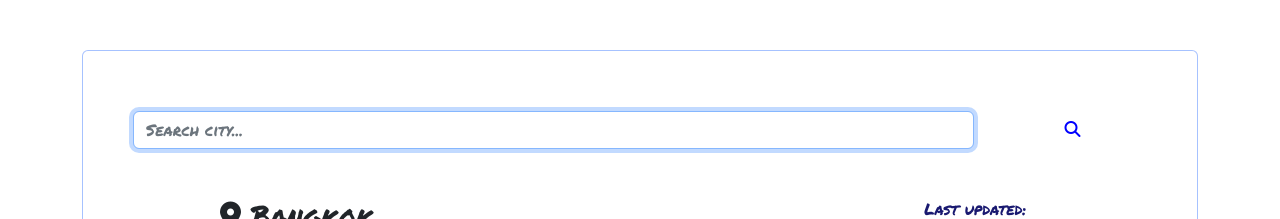
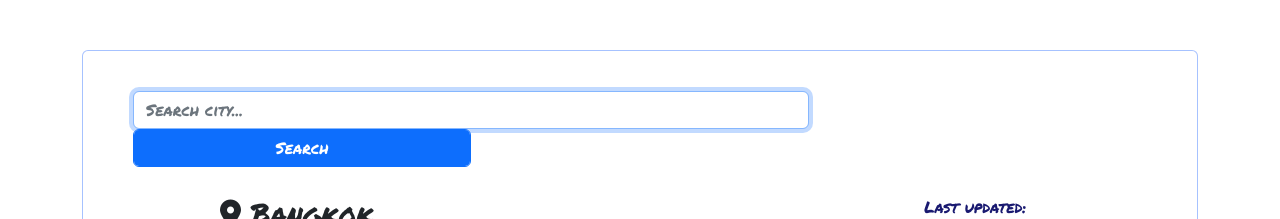
Before and after one commit to tohhuishan/shecodes-react-weather-application, a React (Create React App) app: page / in a window 1280 px wide. Shown: the top 219 px of the page. Built offline with nearby package versions, Linux system fonts and the light colour scheme.

Commit message:
Edited Search.js and Search.css to remove unnecessary items

```diff
--- a/src/Search.css
+++ b/src/Search.css
@@ -1,13 +1,4 @@
-.Search .input-city {
-  margin: 20px auto;
+.Search .input-city,
+.Search .search-button {
+  margin: 0 auto;
 }
-
-.Search .search-button {
-  background: transparent;
-  border: none;
-  margin: 20px auto;
-}
-
-.Search .search-icon {
-  color: blue;
-}
--- a/src/Search.js
+++ b/src/Search.js
@@ -5,8 +5,8 @@ import "./Search.css";
 export default function Search() {
   return (
     <div className="Search search-city">
-      <form action="submit" className="form-group row search-input-form">
-        <div className="col-10">
+      <form>
+        <div className="col-8">
           <input
             className="form-control input-city"
             type="text"
@@ -16,9 +16,12 @@ export default function Search() {
           />
         </div>
 
-        <div className="col-2">
-          <button className="form-control search-button" type="submit">
-            <i className="fa-solid fa-magnifying-glass search-icon"></i>
+        <div className="col-4">
+          <button
+            className="form-control search-button btn btn-primary w-100"
+            type="submit"
+          >
+            Search
           </button>
         </div>
       </form>
```
